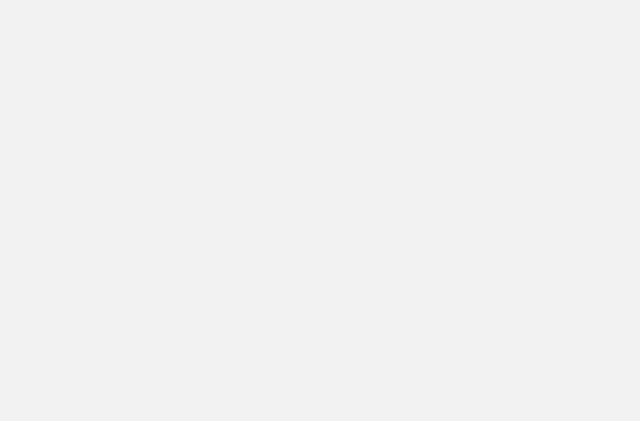
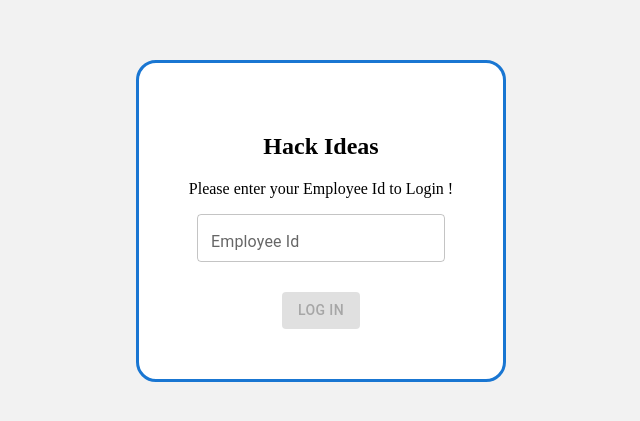
Before and after one commit to san0018/hack_ideas, a React (Create React App) app: page /login in a window 1280 px wide. Before the commit this address had no page. Shown: the part 179-600 px from the top of the page, without its empty margins (319-959 px from the left). Built offline with nearby package versions, Linux system fonts and the light colour scheme.

Commit message:
added protected routes and header component

```diff
--- a/src/App.js
+++ b/src/App.js
@@ -1,16 +1,33 @@
 import "./App.css";
+import { useContext, useEffect } from "react";
 import LoginPage from "./pages/LoginPage";
 import HomePage from "./pages/HomePage";
-import { Routes, Route } from "react-router-dom";
+import ProtectedRoutes from "./components/ProtectedRoutes";
+import { Routes, Route, Navigate } from "react-router-dom";
+import { authContext } from "./providers/AuthProvider";
 
 function App() {
+  const { setAuthData, auth } = useContext(authContext);
+  console.log("auth in app.js", auth);
+  useEffect(() => {
+    let sessionAuth = JSON.parse(sessionStorage.getItem("auth"));
+    //console.log("sessionauth", sessionAuth);
+    if (sessionAuth != null) {
+      setAuthData(sessionAuth);
+    }
+    // eslint-disable-next-line react-hooks/exhaustive-deps
+  }, []);
   return (
     <div className="appContainer">
       <Routes>
-        <Route path="/" element={<LoginPage />} />
-        <Route path="home" element={<HomePage />} />
+        <Route element={<ProtectedRoutes />}>
+          <Route path="/" element={<HomePage />} />
+        </Route>
+        <Route
+          path="/login"
+          element={auth.isAuth ? <Navigate to="/" /> : <LoginPage />}
+        />
       </Routes>
-      {/* <LoginPage /> */}
     </div>
   );
 }
--- /dev/null
+++ b/src/components/Header.js
@@ -0,0 +1,29 @@
+import React, { useContext } from "react";
+import AppBar from "@mui/material/AppBar";
+import Box from "@mui/material/Box";
+import Toolbar from "@mui/material/Toolbar";
+import Typography from "@mui/material/Typography";
+import Button from "@mui/material/Button";
+import { authContext } from "../providers/AuthProvider";
+import Avatar from "@mui/material/Avatar";
+
+export default function Header() {
+  const { auth } = useContext(authContext);
+  return (
+    <Box sx={{ flexGrow: 1 }}>
+      <AppBar position="static">
+        <Toolbar>
+          <div style={{ paddingRight: 10 }}>
+            <Avatar sx={{ bgcolor: "#42a5f5" }}>
+              {(auth.empId[0] + auth.empId[1]).toUpperCase()}
+            </Avatar>
+          </div>
+          <Typography variant="h6" component="div" sx={{ flexGrow: 1 }}>
+            Welcome,{auth.empId}
+          </Typography>
+          <Button color="inherit">Logout</Button>
+        </Toolbar>
+      </AppBar>
+    </Box>
+  );
+}
--- /dev/null
+++ b/src/components/ProtectedRoutes.js
@@ -0,0 +1,11 @@
+import { useContext } from "react";
+import { authContext } from "../providers/AuthProvider";
+import { Navigate, Outlet } from "react-router-dom";
+
+const ProtectedRouts = () => {
+  const { auth } = useContext(authContext);
+  console.log("inside protected routes", auth);
+  return auth.isAuth ? <Outlet /> : <Navigate to="/login" />;
+};
+
+export default ProtectedRouts;
--- a/src/index.js
+++ b/src/index.js
@@ -4,12 +4,15 @@ import "./index.css";
 import App from "./App";
 import reportWebVitals from "./reportWebVitals";
 import { BrowserRouter } from "react-router-dom";
+import AuthProvider from "./providers/AuthProvider";
 
 const root = ReactDOM.createRoot(document.getElementById("root"));
 root.render(
   <React.StrictMode>
     <BrowserRouter>
-      <App />
+      <AuthProvider>
+        <App />
+      </AuthProvider>
     </BrowserRouter>
   </React.StrictMode>
 );
--- a/src/pages/HomePage.js
+++ b/src/pages/HomePage.js
@@ -1,5 +1,11 @@
+import Header from "../components/Header";
+
 function HomePage() {
-  return <div>Hello from the home page !</div>;
+  return (
+    <div>
+      <Header />
+    </div>
+  );
 }
 
 export default HomePage;
--- a/src/pages/LoginPage.js
+++ b/src/pages/LoginPage.js
@@ -1,8 +1,9 @@
-import { useState } from "react";
+import { useState, useContext } from "react";
 import { useNavigate } from "react-router-dom";
 import "./LoginPage.css";
 import TextField from "@mui/material/TextField";
 import Button from "@mui/material/Button";
+import { authContext } from "../providers/AuthProvider";
 
 function LoginPage() {
   const [empId, setEmpId] = useState("");
@@ -10,21 +11,25 @@ function LoginPage() {
   const [showError, setShowError] = useState(false);
   let navigate = useNavigate();
 
+  const { setAuthData } = useContext(authContext);
+
   const handleChange = (event) => {
     const newEmpId = event.target.value;
     setEmpId(newEmpId);
-    if (newEmpId.length < 3 && showError == false) {
+    if (newEmpId.length < 3 && showError === false) {
       setShowError(true);
-    } else if (newEmpId.length >= 3 && showError == true) {
+    } else if (newEmpId.length >= 3 && showError === true) {
       setShowError(false);
     }
   };
 
   const handleSubmit = (event) => {
     event.preventDefault();
+    const authData = { isAuth: true, empId: empId };
+    setAuthData(authData);
+    sessionStorage.setItem("auth", JSON.stringify(authData));
     setEmpId("");
-    navigate("/home");
-    //console.log("event", event);
+    navigate("/");
   };
   return (
     <div className="loginContainer">
--- /dev/null
+++ b/src/providers/AuthProvider.js
@@ -0,0 +1,19 @@
+import React, { createContext, useState } from "react";
+
+export const authContext = createContext({});
+
+const AuthProvider = ({ children }) => {
+  const [auth, setAuth] = useState({ isAuth: false, empId: null });
+
+  const setAuthData = (data) => {
+    setAuth({ isAuth: data.isAuth, empId: data.empId });
+  };
+
+  return (
+    <authContext.Provider value={{ auth, setAuthData }}>
+      {children}
+    </authContext.Provider>
+  );
+};
+
+export default AuthProvider;
```
